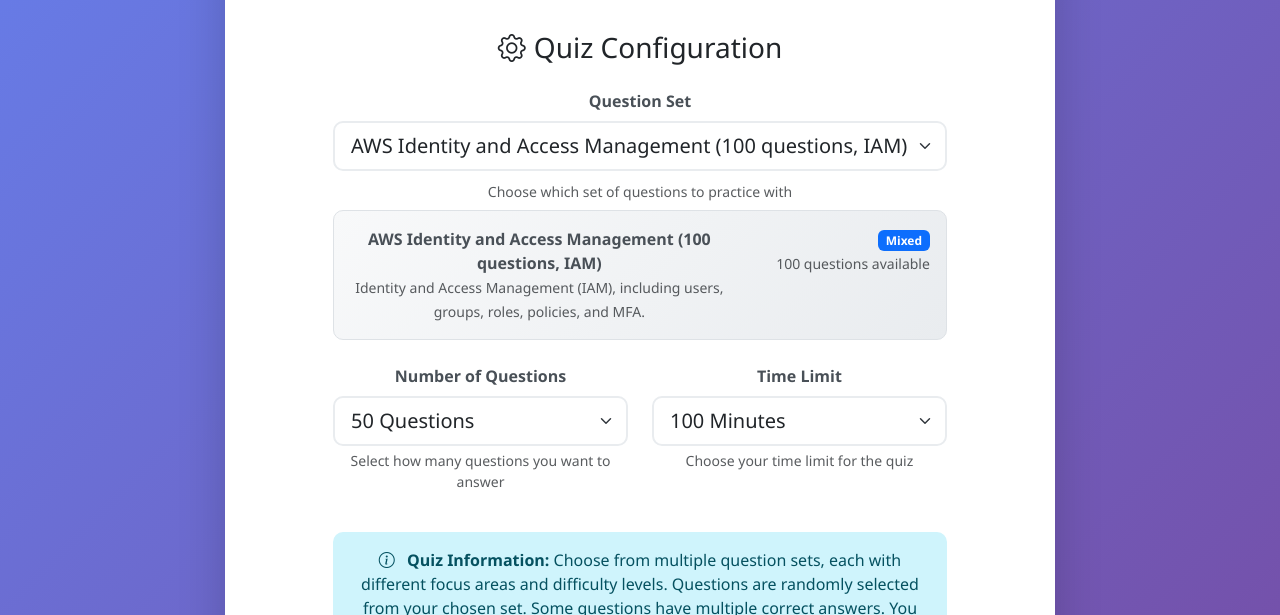
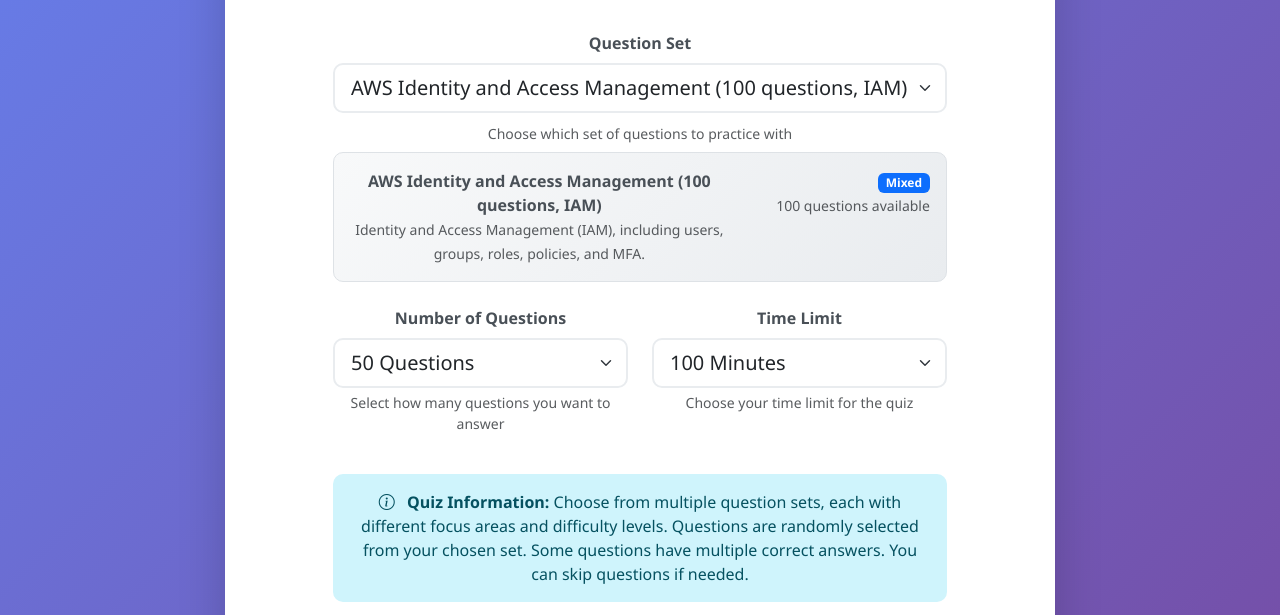
Before and after one commit to ahammoudi/Quiz, a plain HTML site: page index.html in a window 1280 px wide. Shown: the part 155-770 px from the top of the page. Drawn offline with nearby package versions, Linux system fonts and the light colour scheme.

Commit message:
removed the Quiz Configuration from the index

```diff
--- a/index.html
+++ b/index.html
@@ -27,7 +27,6 @@
             <div id="quizSetup" class="text-center">
               <div class="row justify-content-center">
                 <div class="col-md-10">
-                  <h3 class="mb-4"><i class="bi bi-gear me-2"></i>Quiz Configuration</h3>
 
                   <!-- Question Set Selection -->
                   <div class="row mb-2">
```
